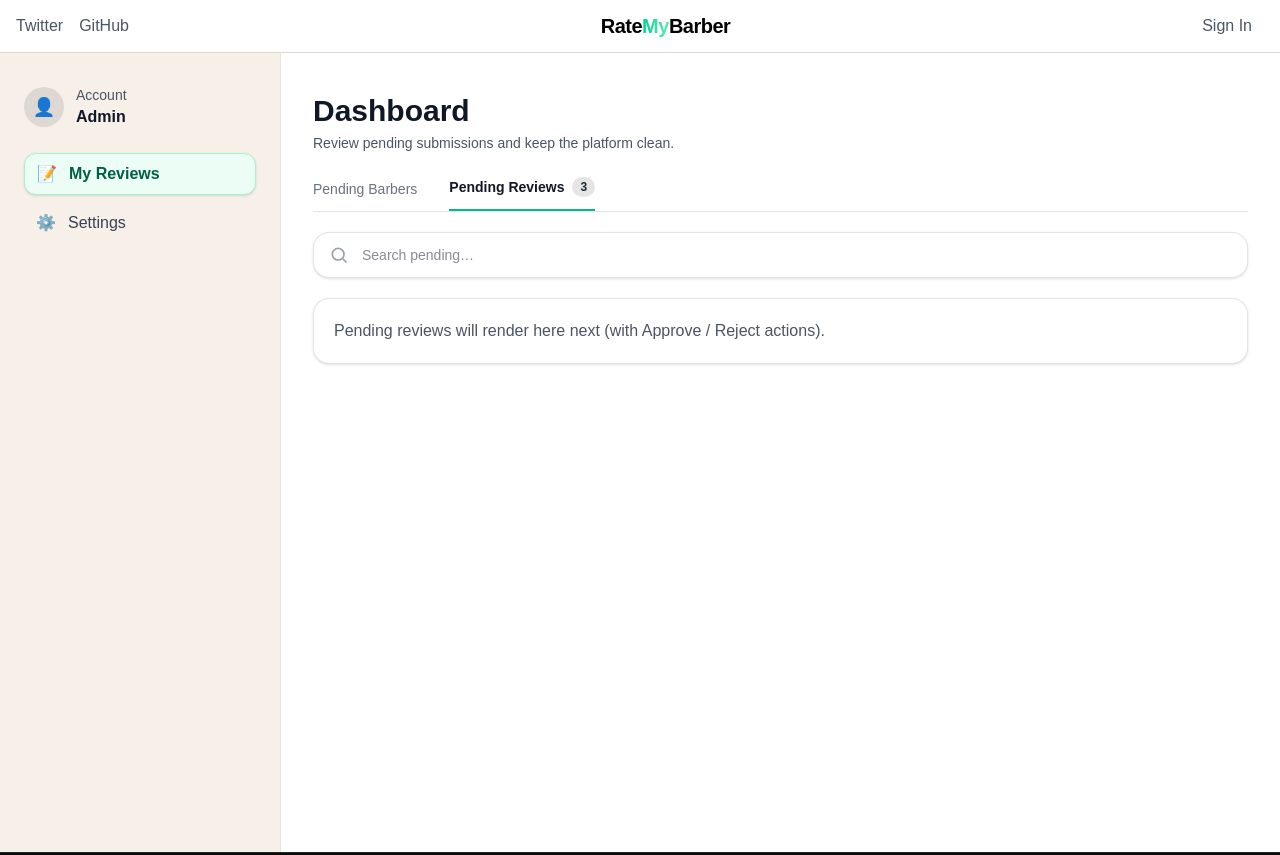
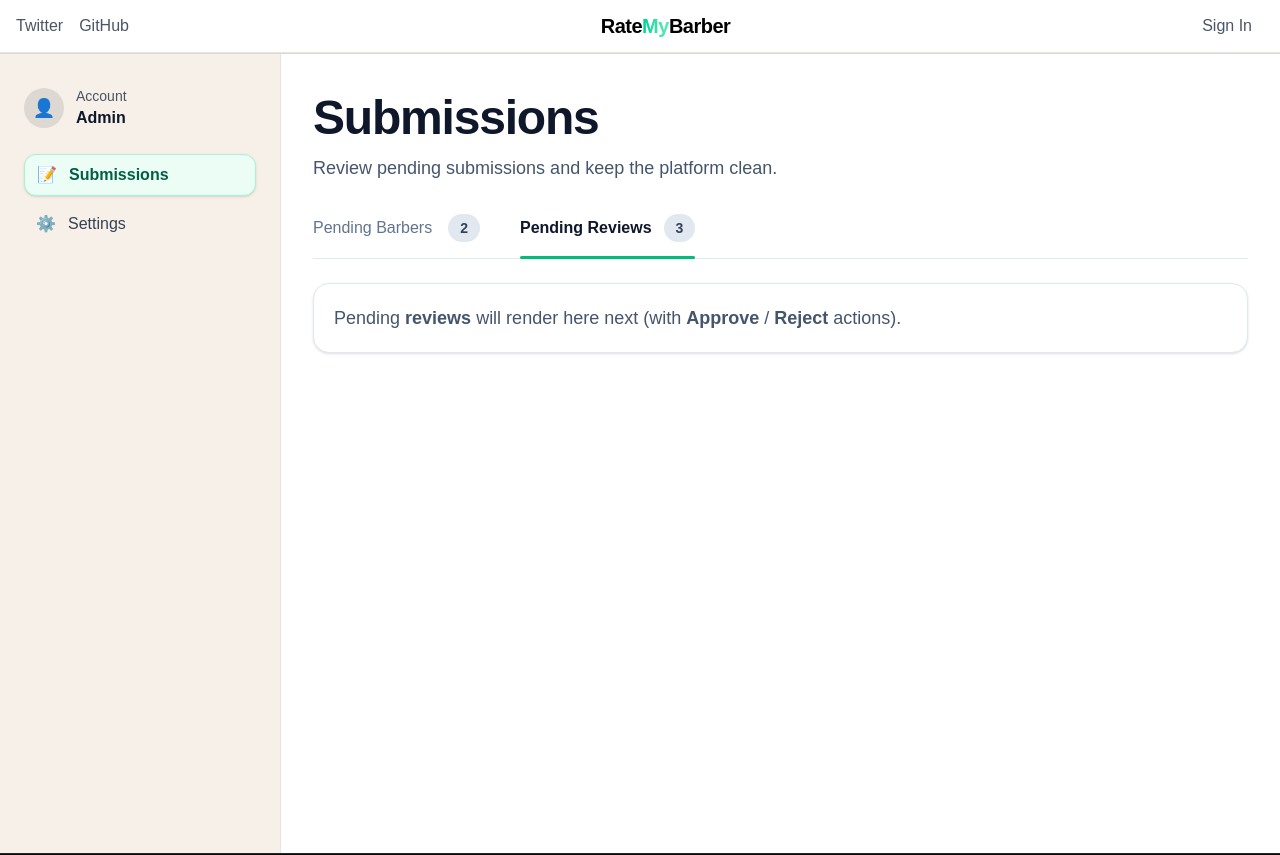
Before and after one commit to Khadsdev/ratemybarber, a Next.js app: page /admin in a window 1280 px wide. Shown: the top 855 px of the page. Built offline with nearby package versions, Linux system fonts and the light colour scheme.

Commit message:
fixed the Admin Dashboard layout and added sub page for setting also for Pending Barbers and pending reviews Views inside the Summissions page.

```diff
--- a/app/(auth)/login/page.tsx
+++ b/app/(auth)/login/page.tsx
@@ -16,6 +16,7 @@ interface Barber {
   city: string;
   imageUrl: string;
   created_at: string;
+  specialty: string;
 }
 
 export default function Login() {
@@ -75,12 +76,13 @@ export default function Login() {
             onClick={() => setOpen(true)}>
             Open Modal
           </button>
+
+          {/* Dialog that popups */}
           <Dialog open={open} onClose={setOpen} className="relative z-10">
             <DialogBackdrop
               transition
               className="fixed inset-0 bg-gray-900/50 transition-opacity data-closed:opacity-0 data-enter:duration-300 data-enter:ease-out data-leave:duration-200 data-leave:ease-in"
             />
-
             <div className="fixed inset-0 z-10 w-screen overflow-y-auto">
               <div className="flex min-h-full items-end justify-center p-4 text-center sm:items-center sm:p-0">
                 <DialogPanel
@@ -238,7 +240,7 @@ export default function Login() {
                     </h5>
                   </a>
                   <p className="mb-3 font-normal text-gray-700 dark:text-gray-400">
-                    {barber.description}
+                    {barber.specialty}
                   </p>
                   <a
                     href="#"
--- a/app/(dashboard)/admin/page.tsx
+++ b/app/(dashboard)/admin/page.tsx
@@ -1,67 +1,106 @@
-export default function AdminDashboardPage() {
-  // For now, static counts (we’ll fetch pending counts from Supabase later)
-  const pendingReviewsCount = 3;
+"use client";
+
+import React, { useMemo, useState } from "react";
+
+/**
+ * Admin Submissions Page
+ * - For now: UI only (no fetching)
+ * - Tabs switch between "Pending Reviews" and "Pending Barbers"
+ * - Later: we will fetch and render actual rows from Supabase
+ */
+export default function AdminSubmissionsPage() {
+  // Which tab is active right now?
+  const [activeTab, setActiveTab] = useState<"barbers" | "reviews">("reviews");
+
+  // Dummy counts for now (later these come from DB)
+  const pendingCounts = useMemo(
+    () => ({
+      barbers: 2,
+      reviews: 3,
+    }),
+    []
+  );
 
   return (
-    <div>
-      {/* ================= HEADER ================= */}
-      <div className="mb-6">
-        <h1 className="text-2xl md:text-3xl font-extrabold text-gray-900">
-          Dashboard
+    <div className="w-full">
+      {/* ================= PAGE HEADER ================= */}
+      <header className="mb-8">
+        <h1 className="text-5xl font-extrabold tracking-tight text-slate-900">
+          Submissions
         </h1>
-        <p className="text-sm text-gray-600 mt-1">
+        <p className="mt-3 text-lg text-slate-600">
           Review pending submissions and keep the platform clean.
         </p>
-      </div>
+      </header>
 
       {/* ================= TABS ================= */}
-      <div className="flex items-end gap-8 border-b border-black/10">
+      <div className="border-b border-slate-200">
+        <div className="flex items-center gap-10">
+          {/* TAB: Pending Barbers */}
           <button
             type="button"
-          className="pb-3 text-sm font-medium text-gray-500 hover:text-gray-700">
+            onClick={() => setActiveTab("barbers")}
+            className={[
+              "relative pb-4 text-md transition flex items-center gap-4",
+              activeTab === "barbers"
+                ? "text-slate-900 font-semibold"
+                : "text-slate-500 hover:text-slate-700 font-medium",
+            ].join(" ")}
+            aria-selected={activeTab === "barbers"}>
             Pending Barbers
+            {activeTab === "barbers" && (
+              <span className="absolute left-0 right-0 -bottom-[1px] h-[3px] bg-emerald-500 rounded-full" />
+            )}
+            {/* Count pill */}
+            <span className="text-sm font-semibold bg-slate-200 text-slate-700 px-3 py-1 rounded-full">
+              {pendingCounts.barbers}
+            </span>
           </button>
 
+          {/* TAB: Pending Reviews */}
           <button
             type="button"
-          className="pb-3 text-sm font-semibold text-gray-900 border-b-2 border-emerald-500 flex items-center gap-2">
-          Pending Reviews
-          <span className="text-xs font-semibold bg-black/10 text-gray-800 rounded-full px-2 py-0.5">
-            {pendingReviewsCount}
+            onClick={() => setActiveTab("reviews")}
+            className={[
+              "relative pb-4 text-md transition flex items-center gap-3",
+              activeTab === "reviews"
+                ? "text-slate-900 font-semibold"
+                : "text-slate-500 hover:text-slate-700 font-medium",
+            ].join(" ")}
+            aria-selected={activeTab === "reviews"}>
+            <span>Pending Reviews</span>
+
+            {/* Count pill */}
+            <span className="text-sm font-semibold bg-slate-200 text-slate-700 px-3 py-1 rounded-full">
+              {pendingCounts.reviews}
             </span>
+
+            {activeTab === "reviews" && (
+              <span className="absolute left-0 right-0 -bottom-[1px] h-[3px] bg-emerald-500 rounded-full" />
+            )}
           </button>
-      </div>
-
-      {/* ================= SEARCH ================= */}
-      <div className="mt-5">
-        <div className="relative">
-          <input
-            type="text"
-            placeholder="Search pending…"
-            className="w-full rounded-2xl border border-black/10 bg-white px-12 py-3 text-sm shadow-sm focus:outline-none focus:ring-2 focus:ring-emerald-400"
-          />
-          <div className="absolute left-4 top-1/2 -translate-y-1/2 text-gray-400">
-            {/* search icon */}
-            <svg
-              viewBox="0 0 24 24"
-              className="h-5 w-5"
-              fill="none"
-              stroke="currentColor"
-              strokeWidth="2">
-              <circle cx="11" cy="11" r="7" />
-              <path d="M21 21l-4.3-4.3" />
-            </svg>
-          </div>
         </div>
       </div>
 
-      {/* ================= LIST CONTAINER ================= */}
-      <div className="mt-5 rounded-2xl border border-black/10 bg-white shadow-sm overflow-hidden">
-        {/* Placeholder rows (we’ll map real pending reviews here) */}
-        <div className="p-5 text-gray-600">
-          Pending reviews will render here next (with Approve / Reject actions).
+      {/* ================= TAB CONTENT (PLACEHOLDER) ================= */}
+      <section className="mt-6">
+        <div className="bg-white rounded-2xl shadow-sm border border-slate-200 p-5">
+          {activeTab === "reviews" ? (
+            <p className="text-lg text-slate-600">
+              Pending <span className="font-semibold">reviews</span> will render
+              here next (with <span className="font-semibold">Approve</span> /{" "}
+              <span className="font-semibold">Reject</span> actions).
+            </p>
+          ) : (
+            <p className="text-lg text-slate-600">
+              Pending <span className="font-semibold">barber requests</span>{" "}
+              will render here next (with{" "}
+              <span className="font-semibold">Approve</span> /{" "}
+              <span className="font-semibold">Reject</span> actions).
+            </p>
+          )}
         </div>
-      </div>
+      </section>
     </div>
   );
 }
--- a/app/(dashboard)/admin/settings/page.tsx
+++ b/app/(dashboard)/admin/settings/page.tsx
@@ -1,14 +1,26 @@
+"use client";
 import React from "react";
 
 export default function Settings() {
   return (
     <div>
       {/* ================= HEADER ================= */}
-      <div className="mb-6">
+      <div className="mb-6 border-b border-black/10 pb-4">
         <h1 className="text-2xl md:text-3xl font-extrabold text-gray-900">
           Settings
         </h1>
       </div>
+      {/* ================= SETTINGS MAIN SECTION ================= */}
+      <div className="">
+        <div className=" text-gray-600">
+          <button
+            type="button"
+            onClick={() => (window.location.href = "/")}
+            className="transition-colors rounded-lg font-medium hover:bg-gray-100 py-2 px-8  border bg-white text-gray-700 border-gray-400   ">
+            Log out
+          </button>
+        </div>
+      </div>
     </div>
   );
 }
--- a/app/barber/[id]/page.tsx
+++ b/app/barber/[id]/page.tsx
@@ -49,7 +49,7 @@ export default async function BarberProfilePage({ params }: PageProps) {
   const ratingCount = barber.rating_count ?? 0;
 
   return (
-    <div className="min-h-screen pb-16 bg-gray-50">
+    <div className="min-h-screen pb-16 bg-[#f6f0e9]">
       {/* Top navigation */}
 
       <main className="max-w-6xl mx-auto px-4 md:px-8 py-10 md:py-14">
--- a/app/components/dashboard/Sidebar.tsx
+++ b/app/components/dashboard/Sidebar.tsx
@@ -45,7 +45,7 @@ export default function Sidebar() {
               : inactiveLink
           }`}>
           <span>📝</span>
-          <span>My Reviews</span>
+          <span>Submissions</span>
         </Link>
 
         {/* Settings */}
--- a/app/components/forms/BarberForm.tsx
+++ b/app/components/forms/BarberForm.tsx
@@ -0,0 +1,12 @@
+import React from "react";
+
+export default function BarberForm() {
+  let y = 30;
+  if (true) {
+    let y = 40;
+    console.log(y);
+  }
+  console.log(y);
+
+  return <div>BarberForm</div>;
+}
--- a/app/components/layout/Navbar.tsx
+++ b/app/components/layout/Navbar.tsx
@@ -8,7 +8,7 @@ export default function Navbar() {
 
   return (
     // OUTER NAV: background + shadow, scrolls with page (not sticky)
-    <nav className="bg-white shadow-sm z-50">
+    <nav className="bg-white border-b border-black/10">
       {/* INNER CONTAINER: spacing + layout */}
       <div className="px-4 py-3 flex justify-between items-center">
         {/* LEFT: Social links (desktop only) */}
--- a/app/components/modals/WriteReviewModal.tsx
+++ b/app/components/modals/WriteReviewModal.tsx
@@ -38,17 +38,6 @@ export default function WriteReviewModal({ barberId }: WriteReviewModalProps) {
     document.addEventListener("keydown", onKeyDown);
     return () => document.removeEventListener("keydown", onKeyDown);
   }, [isOpen, closeModal]);
-
-  // When refresh finishes, log how long it took
-  useEffect(() => {
-    if (!isPending && refreshStartRef.current !== null) {
-      const ms = performance.now() - refreshStartRef.current;
-      console.log(
-        `[WriteReviewModal] router.refresh() completed in ${ms.toFixed(0)}ms`
-      );
-      refreshStartRef.current = null;
-    }
-  }, [isPending]);
 
   // Called after the review insert succeeds
   const handleSuccess = useCallback(() => {
```
Lines whose indentation alone changed are shown as unchanged.
